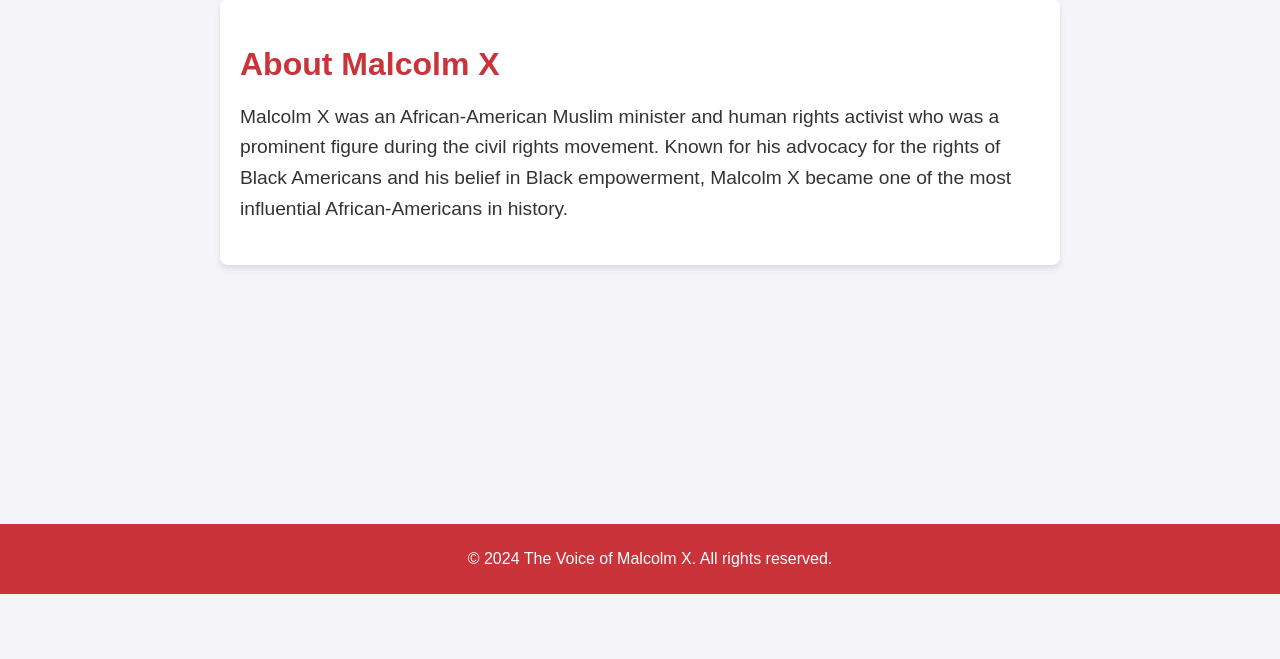
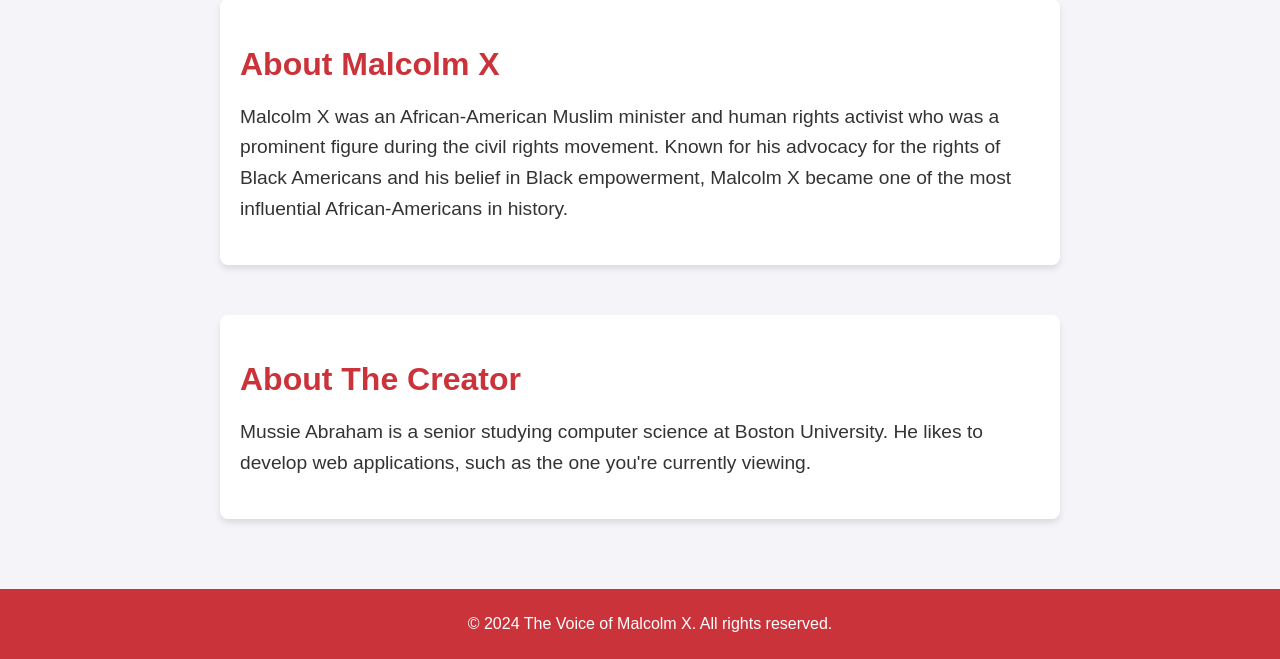
Before and after one commit to Mussie0001/cs412-a3, a Django app: page /quotes/about in a window 1280 px wide. Shown: the part 206-865 px from the top of the page. Before the commit the page ends 800 px from the top, so only its background shows below. Run offline with Django 5.2, Linux system fonts and the light colour scheme.

Commit message:
adding about the creator

```diff
--- a/quotes/templates/quotes/about.html
+++ b/quotes/templates/quotes/about.html
@@ -5,4 +5,8 @@
         <h2>About Malcolm X</h2>
         <p>Malcolm X was an African-American Muslim minister and human rights activist who was a prominent figure during the civil rights movement. Known for his advocacy for the rights of Black Americans and his belief in Black empowerment, Malcolm X became one of the most influential African-Americans in history.</p>
     </div>
+    <div class="about-container">
+        <h2>About The Creator</h2>
+        <p>Mussie Abraham is a senior studying computer science at Boston University. He likes to develop web applications, such as the one you're currently viewing.</p>
+    </div>
 {% endblock %}
```
